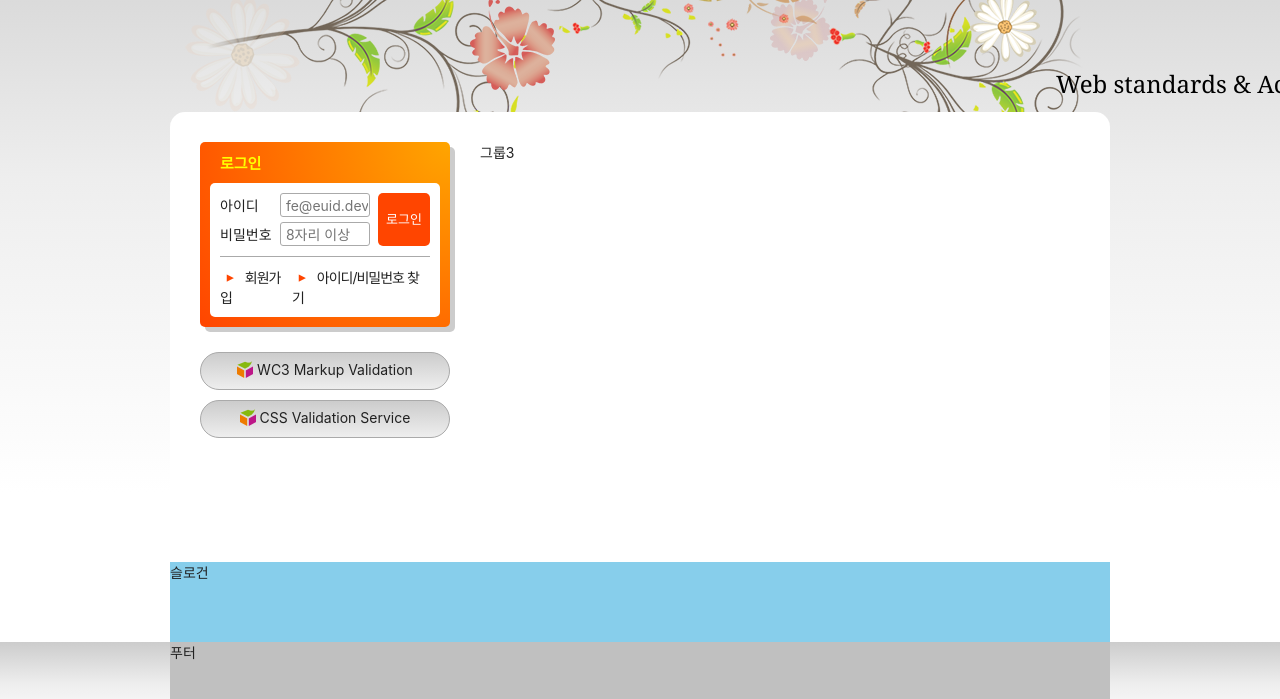
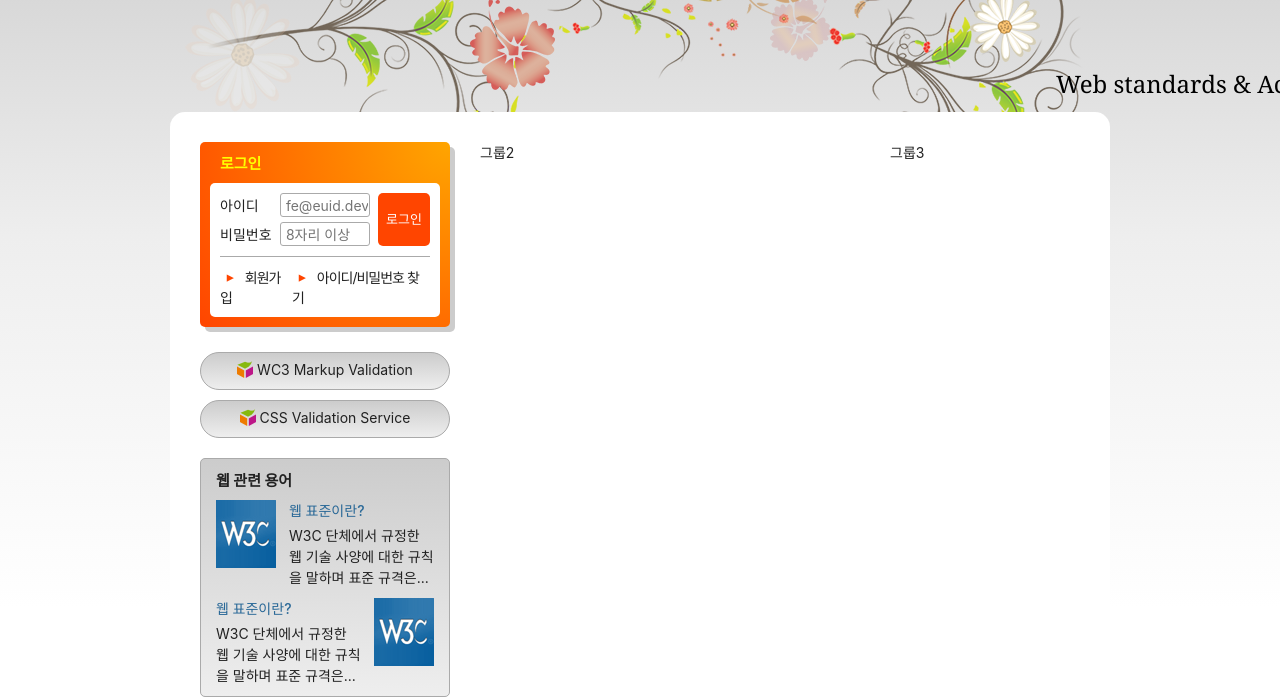
Before and after one commit to binwoonki/HTML5, a plain HTML site: page index.html in a window 1280 px wide. Shown: the part 135-834 px from the top of the page. Drawn offline with Linux system fonts and the light colour scheme; a web font is replaced by a local one.

Commit message:
웹 관련 용어 섹션 완료

```diff
--- a/index.html
+++ b/index.html
@@ -171,9 +171,38 @@
           </a>
         </li>
       </ul>
+
+      <section class="term">
+        <h2 class="term-title">웹 관련 용어</h2>
+        <dl class="term-list">
+          <div>
+            <dt class="term-list-subject">
+              웹 표준이란?
+            </dt>
+            <dd class="term-list-thumbnail">
+              <img src="./assets/web_standards.gif" alt="W3C 로고">
+            </dd>
+            <dd class="term-list-brief">
+              W3C 단체에서 규정한 웹 기술 사양에 대한 규칙을 말하며 표준 규격은...
+            </dd>
+          </div>
+
+          <div class="cross">
+            <dt class="term-list-subject">
+              웹 표준이란?
+            </dt>
+            <dd class="term-list-thumbnail">
+              <img src="./assets/web_standards.gif" alt="W3C 로고">
+            </dd>
+            <dd class="term-list-brief">
+              W3C 단체에서 규정한 웹 기술 사양에 대한 규칙을 말하며 표준 규격은...
+            </dd>
+          </div>
+        </dl>
+      </section>
     </div>
     <div class="group group2">
-
+      그룹2
     </div>
     <div class="group group3">그룹3</div>
   </main>
--- a/styles/style.css
+++ b/styles/style.css
@@ -433,6 +433,60 @@ body {
 
 /* 웹 관련 용어 */
 
+.term{
+  margin-top: 20px;
+  border:1px solid #aaa;
+  border-radius:5px;
+  padding:10px 15px;
+  background: #ccc linear-gradient(to bottom, #ccc, #eee);
+}
+
+.term-title{
+  font-size: 15px;
+  font-weight: 700;
+}
+
+.term-list{
+  margin-top: 10px;
+}
+
+.term-list div{
+  margin-top: 10px;
+  display:flow-root;
+}
+
+.term-list-subject,
+.term-list-brief{
+  float:right;
+  width: 145px;
+}
+
+.term-list-subject{
+  color:#296897;
+  font-weight: 500;
+}
+
+.term-list-thumbnail{
+  float:left;
+}
+
+.term-list-thumbnail img{
+  vertical-align:middle;
+}
+
+.term-list-brief{
+  margin-top: 5px;
+  line-height:1.5;
+}
+
+.cross .term-list-subject,
+.cross .term-list-brief{
+  float:left;
+}
+.cross .term-list-thumbnail{
+  float:right;
+}
+
 
 
 /* 검색 폼 */
```
